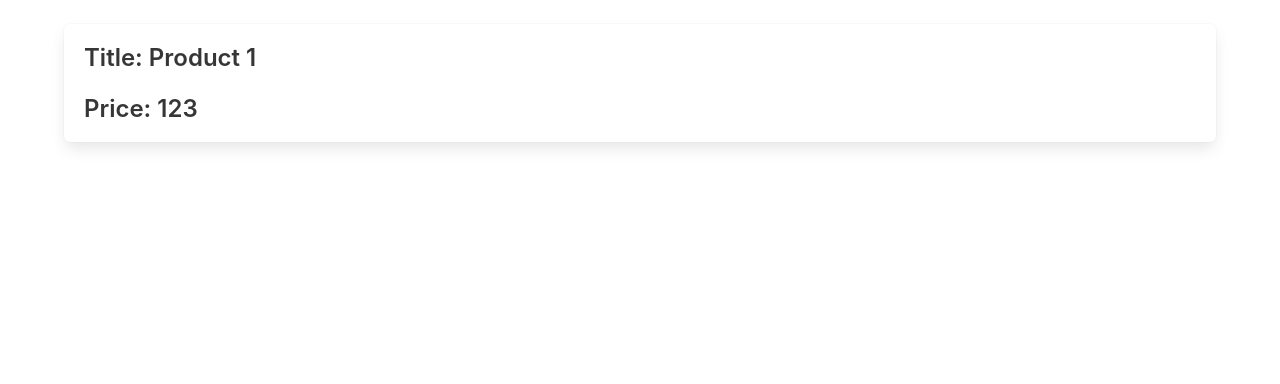
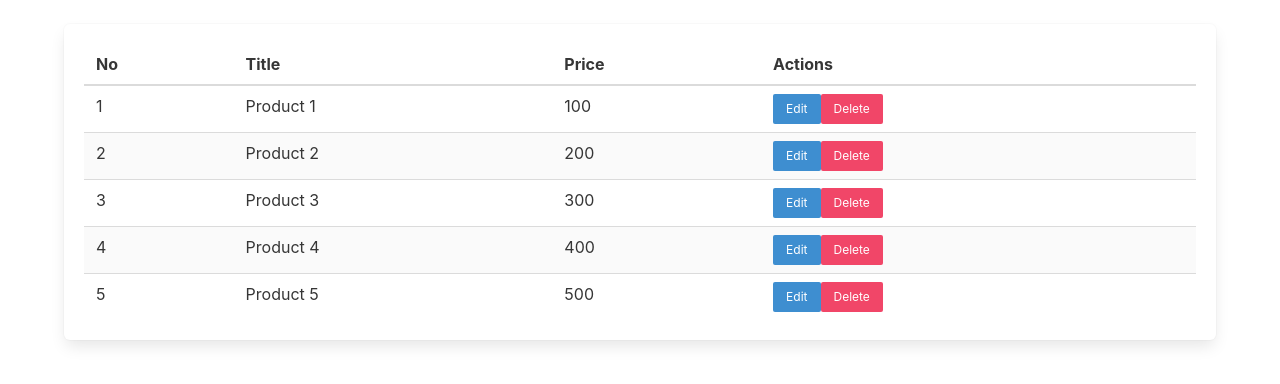
Before and after one commit to abuabdirohman4/react-redux, a React (Create React App) app in the folder fikri/: page / in a window 1280 px wide. Shown: the top 384 px of the page. Built offline with nearby package versions, Linux system fonts and the light colour scheme; data requests are answered from the project's data file.

Commit message:
Fikri : Get Product with thunk & async

```diff
--- a/fikri/src/components/AddProduct.jsx
+++ b/fikri/src/components/AddProduct.jsx
@@ -1,20 +1,12 @@
 import React, { useState } from "react";
-import { useDispatch } from "react-redux";
-import { update } from "../features/productSlice";
 
 const AddProduct = () => {
   const [title, setTitle] = useState("");
   const [price, setPrice] = useState("");
-  const dispatch = useDispatch();
-
-  const updateProduct = (e) => {
-    e.preventDefault();
-    dispatch(update({ title, price }));
-  };
 
   return (
     <div>
-      <form onSubmit={updateProduct} className="box mt-5">
+      <form onSubmit="" className="box mt-5">
         <div className="field">
           <label htmlFor="" className="label">
             Title
--- a/fikri/src/components/EditProduct.jsx
+++ b/fikri/src/components/EditProduct.jsx
@@ -1,20 +1,12 @@
 import React, { useState } from "react";
-import { useDispatch } from "react-redux";
-import { update } from "../features/productSlice";
 
 const EditProduct = () => {
   const [title, setTitle] = useState("");
   const [price, setPrice] = useState("");
-  const dispatch = useDispatch();
-
-  const updateProduct = (e) => {
-    e.preventDefault();
-    dispatch(update({ title, price }));
-  };
 
   return (
     <div>
-      <form onSubmit={updateProduct} className="box mt-5">
+      <form onSubmit="" className="box mt-5">
         <div className="field">
           <label htmlFor="" className="label">
             Title
--- a/fikri/src/components/ShowProduct.jsx
+++ b/fikri/src/components/ShowProduct.jsx
@@ -1,13 +1,41 @@
-import React from "react";
-import { useSelector } from "react-redux";
+import React, { useEffect } from "react";
+import { useSelector, useDispatch } from "react-redux";
+import { getProducts, productSelectors } from "../features/productSlice";
 
 export const ShowProduct = () => {
-  const { title, price } = useSelector((state) => state.product);
+  const dispatch = useDispatch();
+  const products = useSelector(productSelectors.selectAll);
+
+  useEffect(() => {
+    // console.log(getProducts());
+    dispatch(getProducts());
+  }, [dispatch]);
 
   return (
     <div className="box mt-5">
-      <h4 className="title is-4">Title: {title}</h4>
-      <h4 className="title is-4">Price: {price}</h4>
+      <table className="table is-striped is-fullwidth">
+        <thead>
+          <tr>
+            <th>No</th>
+            <th>Title</th>
+            <th>Price</th>
+            <th>Actions</th>
+          </tr>
+        </thead>
+        <tbody>
+          {products.map((product, index) => (
+            <tr key={product.id}>
+              <td>{index + 1}</td>
+              <td>{product.title}</td>
+              <td>{product.price}</td>
+              <td>
+                <button className="button is-info is-small">Edit</button>
+                <button className="button is-danger is-small">Delete</button>
+              </td>
+            </tr>
+          ))}
+        </tbody>
+      </table>
     </div>
   );
 };
--- /dev/null
+++ b/fikri/src/features/productSlice.js
@@ -0,0 +1,34 @@
+import {
+  createSlice,
+  createAsyncThunk,
+  createEntityAdapter,
+} from "@reduxjs/toolkit";
+import axios from "axios";
+
+export const getProducts = createAsyncThunk(
+  "products/getProducts",
+  async () => {
+    const response = await axios.get("http://localhost:5000/products");
+    console.log(response)
+    return response.data;
+  }
+);
+
+const productEntity = createEntityAdapter({
+  selectId: (product) => product.id,
+});
+
+const productSlice = createSlice({
+  name: "product",
+  initialState: productEntity.getInitialState(),
+  extraReducers: {
+    [getProducts.fulfilled]: (state, action) => {
+      productEntity.setAll(state, action.payload);
+    },
+  },
+});
+
+export const productSelectors = productEntity.getSelectors(
+  (state) => state.product
+);
+export default productSlice.reducer;
--- a/fikri/src/features/productSlice.jsx
+++ /dev/null
@@ -1,18 +0,0 @@
-import { createSlice } from "@reduxjs/toolkit";
-
-const productSlice = createSlice({
-  name: "product",
-  initialState: {
-    title: "Product 1",
-    price: "123",
-  },
-  reducers: {
-    update: (state, action) => {
-      state.title = action.payload.title;
-      state.price = action.payload.price;
-    },
-  },
-});
-
-export const { update } = productSlice.actions;
-export default productSlice.reducer;
```
